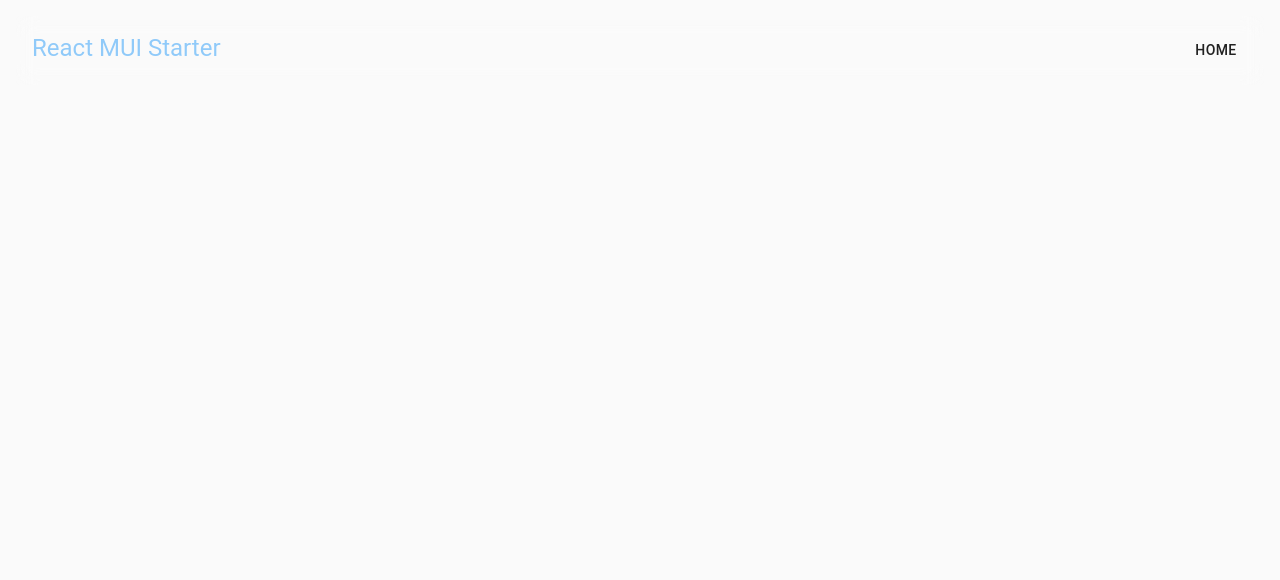
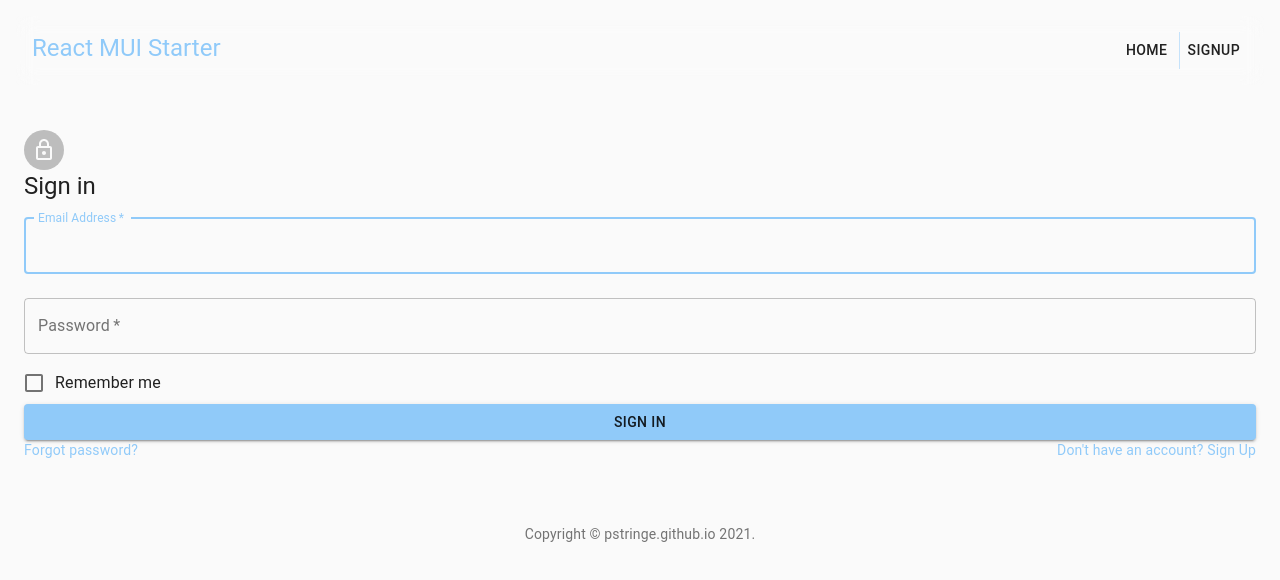
Before and after one commit to pstringe/Algo-Trainer, a React (Create React App) app: page /signup in a window 1280 px wide. Shown: the top 580 px of the page. Built offline with nearby package versions, Linux system fonts and the light colour scheme.

Commit message:
ad signup

```diff
--- a/src/App.js
+++ b/src/App.js
@@ -12,7 +12,7 @@ import {
 import CssBaseline from '@material-ui/core/CssBaseline';
 import Header from './Components/Layout/Header';
 import Home from './Views/Home/Home';
-
+import Signup from './Components/Auth/Signup';
 
 const theme = createMuiTheme({
     palette: {
@@ -55,6 +55,7 @@ function App() {
   const routes = [
     {name: 'root', path: '/', component: <Home />, auth: false, show:false},
     {name: 'home', path: '/home', component: <Home />, auth: false, show:true},
+    {name: 'signup', path: '/signup', component: <Signup />, auth: false, show: true},
   ];
 
   return (
--- /dev/null
+++ b/src/Components/Auth/Copyright.js
@@ -0,0 +1,15 @@
+import {Typography, Link} from '@material-ui/core';
+
+const Copyright = (props) =>  {
+    return (
+      <Typography variant="body2" color="textSecondary" align="center">
+        {'Copyright © '}
+        <Link color="inherit" href="pstringe.github.io">
+          pstringe.github.io
+        </Link>{' '}
+        {new Date().getFullYear()}
+        {'.'}
+      </Typography>
+    );
+  }
+export default Copyright;
--- /dev/null
+++ b/src/Components/Auth/Signup.js
@@ -0,0 +1,104 @@
+import {
+    Box,
+    Button,
+    TextField,
+    Typography,
+    Avatar,
+    FormControlLabel,
+    Checkbox,
+    Grid,
+    Link,
+} from '@material-ui/core';
+
+import CssBaseline from '@material-ui/core/CssBaseline';
+import LockOutlinedIcon from '@material-ui/icons/LockOutlined';
+import Copyright from './Copyright';
+import {makeStyles} from '@material-ui/core/styles';
+
+const useStyles = makeStyles(theme => {
+    return {
+        root: {
+            width: 100,
+            margin: 'auto',
+            borderRadius: 8,
+            /*
+            ** glass
+            */
+            margin: '0 auto',
+            background: 'rgba(16,18,27,0.4)',
+            border: '1px solid rgba( 255, 255, 255, 0.18 )',
+            backdropFilter:'blur(2px)',
+        }
+    }
+})
+
+const Signup = () => {
+    const classes = useStyles();
+    return (
+        <Box>
+            <CssBaseline />
+            <div className={classes.paper}>
+                <Avatar className={classes.avatar}>
+                <LockOutlinedIcon />
+                </Avatar>
+                <Typography component="h1" variant="h5">
+                Sign in
+                </Typography>
+                <form className={classes.form} noValidate>
+                <TextField
+                    variant="outlined"
+                    margin="normal"
+                    required
+                    fullWidth
+                    id="email"
+                    label="Email Address"
+                    name="email"
+                    autoComplete="email"
+                    autoFocus
+                />
+                <TextField
+                    variant="outlined"
+                    margin="normal"
+                    required
+                    fullWidth
+                    name="password"
+                    label="Password"
+                    type="password"
+                    id="password"
+                    autoComplete="current-password"
+                />
+                <FormControlLabel
+                    control={<Checkbox value="remember" color="primary" />}
+                    label="Remember me"
+                />
+                <Button
+                    type="submit"
+                    fullWidth
+                    variant="contained"
+                    color="primary"
+                    className={classes.submit}
+                >
+                    Sign In
+                </Button>
+                <Grid container>
+                    <Grid item xs>
+                    <Link href="#" variant="body2">
+                        Forgot password?
+                    </Link>
+                    </Grid>
+                    <Grid item>
+                    <Link href="#" variant="body2">
+                        {"Don't have an account? Sign Up"}
+                    </Link>
+                    </Grid>
+                </Grid>
+                </form>
+            </div>
+            <Box mt={8}>
+                <Copyright />
+            </Box>
+        </Box>
+    );
+}
+
+export default Signup;
```
